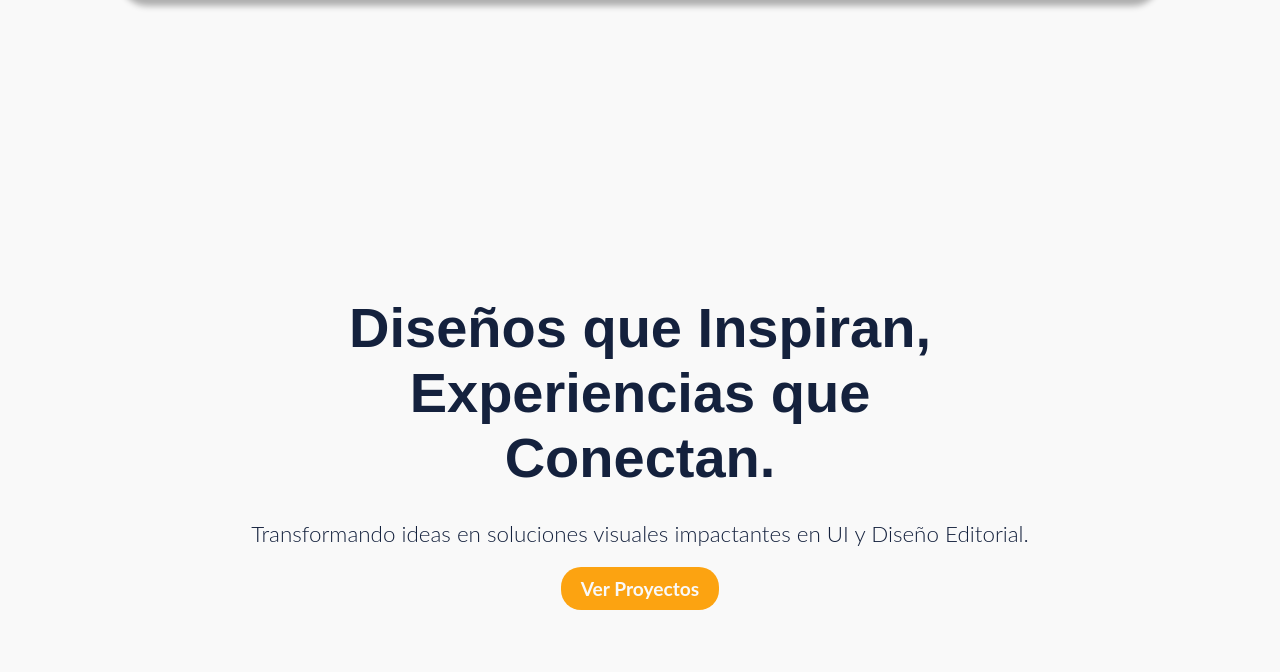
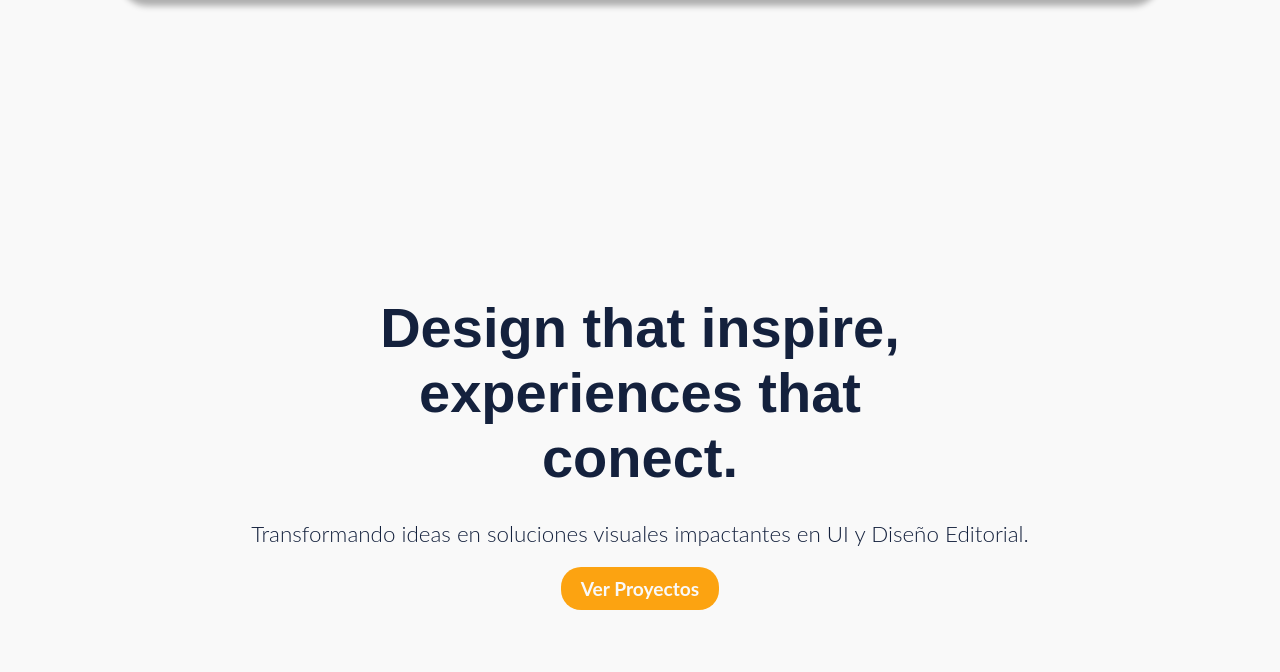
Before and after one commit to KingZhao8488/portfolio_website, a plain HTML site: page index/index.html in a window 1280 px wide. Shown: the part 80-752 px from the top of the page. Drawn offline with Linux system fonts and the light colour scheme.

Commit message:
changing site language

```diff
--- a/index/index.html
+++ b/index/index.html
@@ -47,7 +47,7 @@
             </ul>
         </nav>
         <section class="hero-glass">
-            <h1>Diseños que Inspiran, Experiencias que Conectan.</h1>
+            <h1>Design that inspire, experiences that conect.</h1>
             <p>Transformando ideas en soluciones visuales impactantes en UI y Diseño Editorial.</p>
             <a href="/projects/projects.html" class="cta-button">Ver Proyectos</a>
         </section>
```
